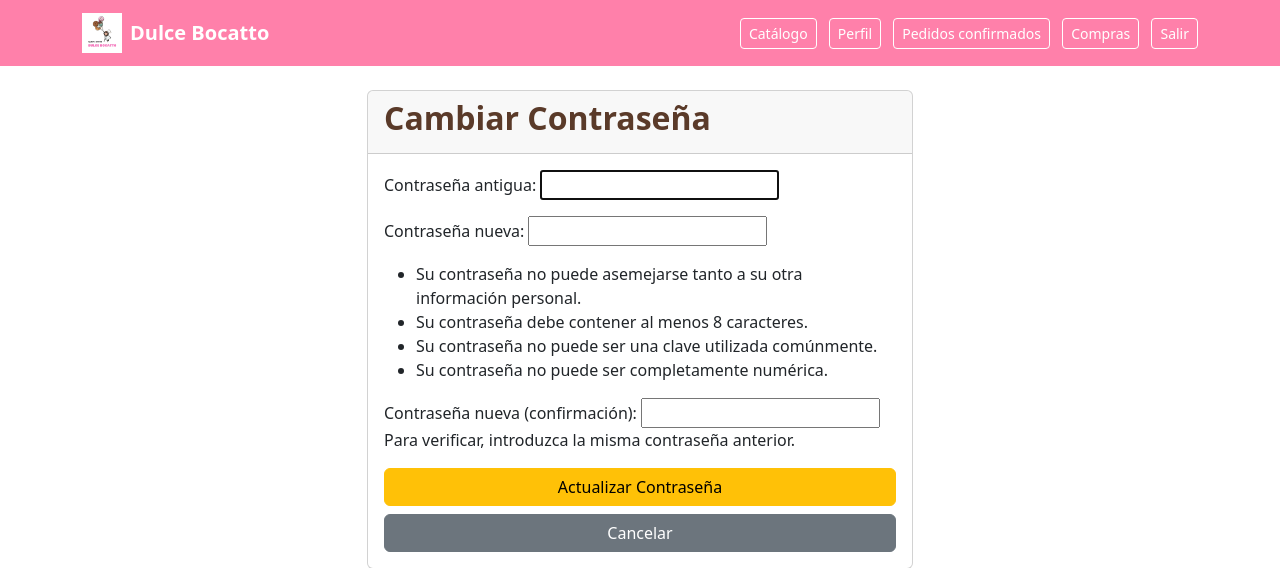
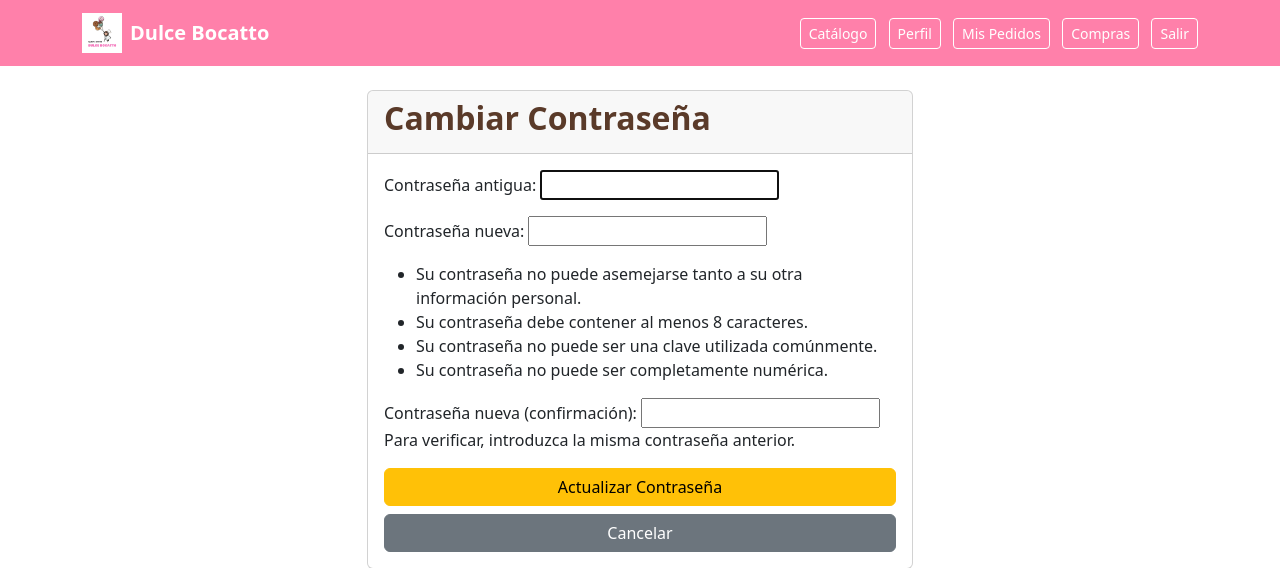
Before and after one commit to jeanpold724-source/dulce_bocatto, a Django app: page /perfil/cambiar-password/ in a window 1280 px wide. Shown: the top 568 px of the page. Run offline with Django 5.2, Linux system fonts and the light colour scheme; the visitor is signed in with stand-in values (Sample User, id 1).

Commit message:
feat: Cambiar título de "Pedidos confirmados" a "Mis Pedidos" en la vista y en la navegación

```diff
--- a/templates/accounts/pedidos_confirmados.html
+++ b/templates/accounts/pedidos_confirmados.html
@@ -1,6 +1,6 @@
 {% extends "base.html" %}
 {% block content %}
-<h2>Pedidos confirmados</h2>
+<h2>Mis Pedidos</h2>
 
 <form class="row g-2 mb-3" method="get">
   <div class="col-auto">
--- a/templates/base.html
+++ b/templates/base.html
@@ -81,7 +81,7 @@
 
           <!-- CU15: Pedidos confirmados -->
           <a class="btn btn-sm btn-outline-light me-2" href="{% url 'pedidos_confirmados' %}">
-            Pedidos confirmados
+            Mis Pedidos
           </a>
 
           <a class="btn btn-sm btn-outline-light me-2" href="{% url 'compras_list' %}">Compras</a>
```
